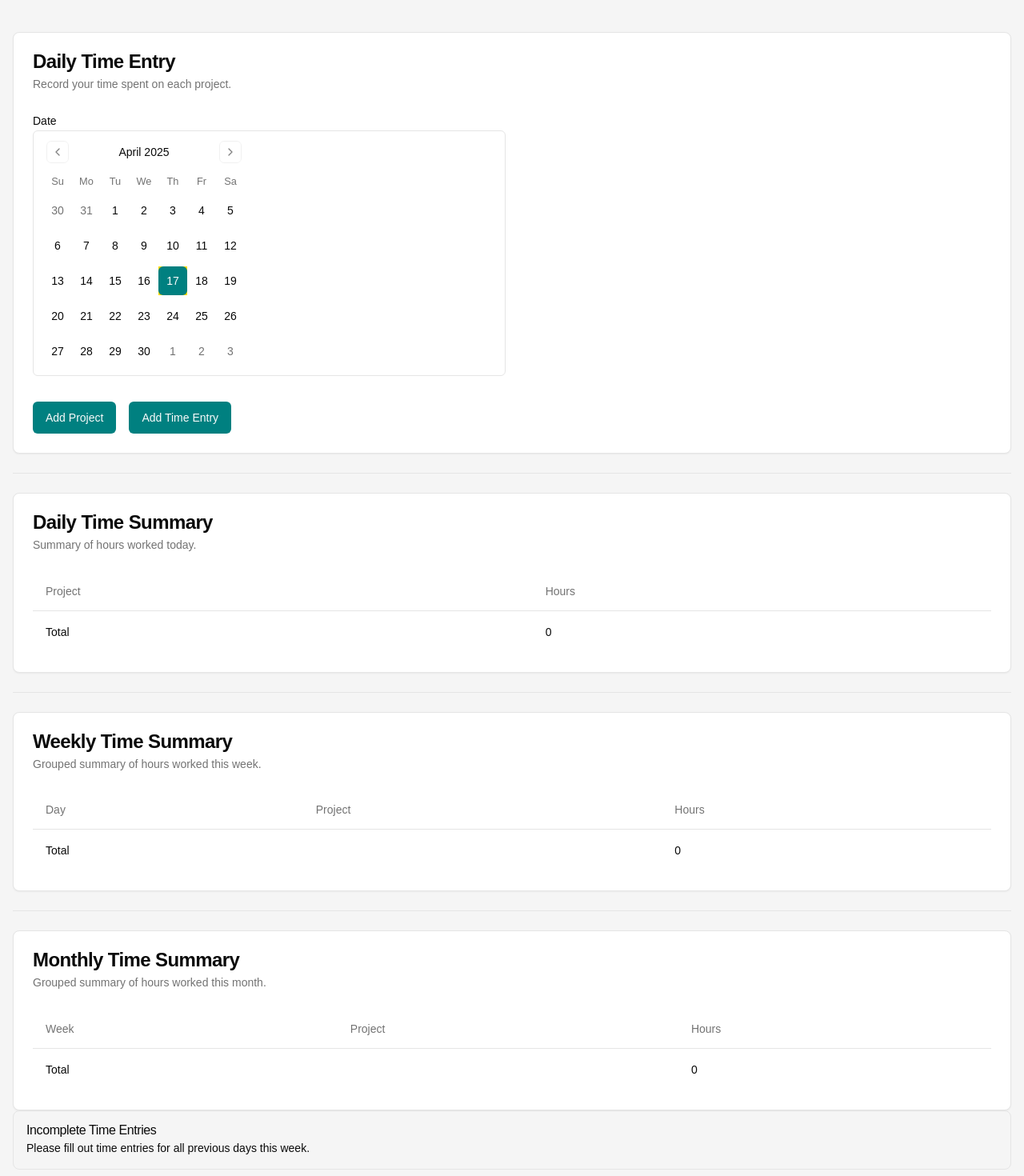
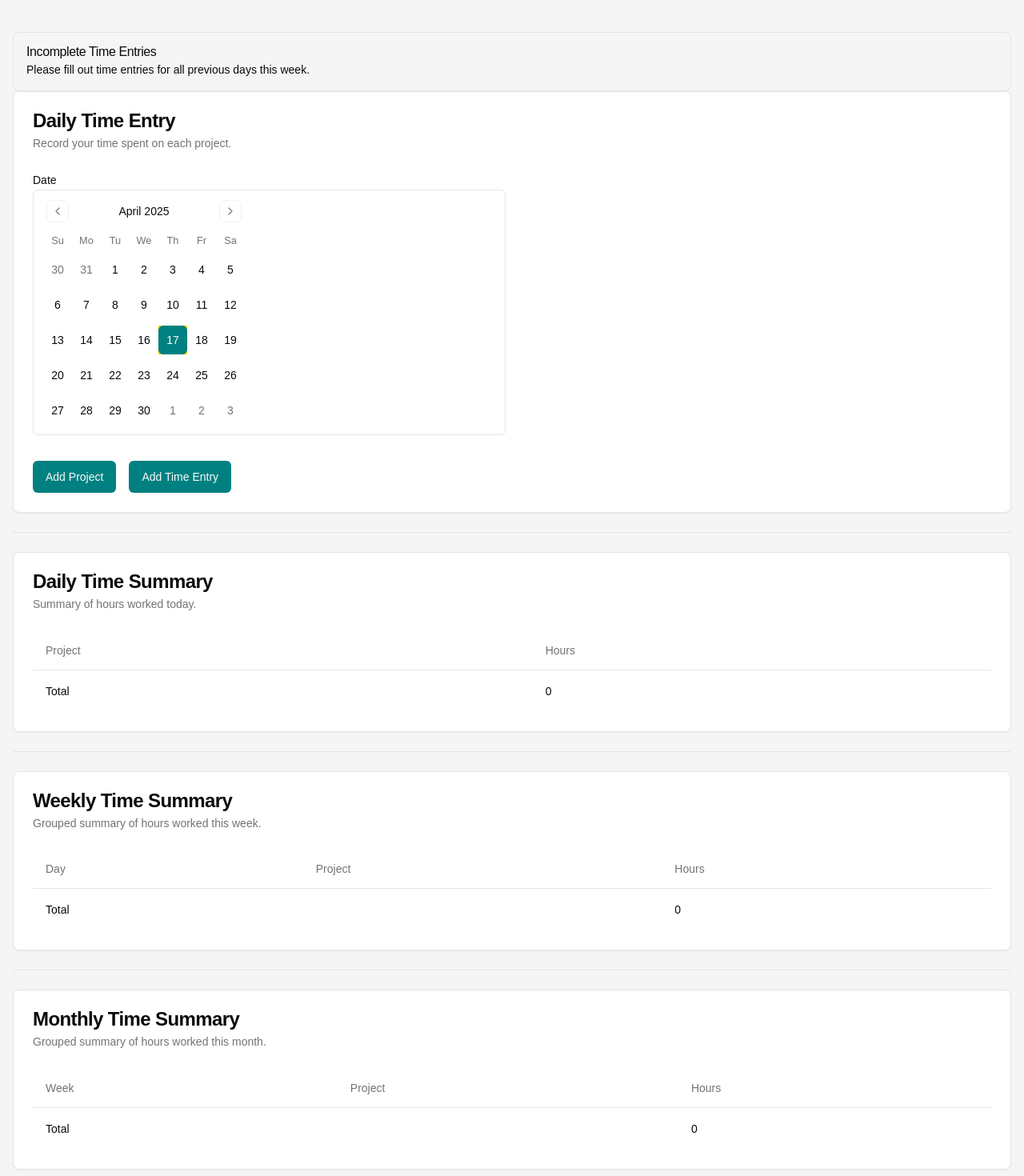
Before and after one commit to aangel-sama/CyD-Registro-de-horas, a Next.js app: page / in a window 1280 px wide. Shown: the top 1470 px of the page at 80% size. Built offline with nearby package versions, Linux system fonts and the light colour scheme.

Commit message:
puedes dejar esto en la parte superior?

```diff
--- a/src/app/page.tsx
+++ b/src/app/page.tsx
@@ -376,6 +376,12 @@ export default function Home() {
 
   return (
     <div className="container mx-auto py-10 px-4">
+       {!isWeekCompleted() && (
+        <Alert variant="warning">
+          <AlertTitle>Incomplete Time Entries</AlertTitle>
+          <AlertDescription>Please fill out time entries for all previous days this week.</AlertDescription>
+        </Alert>
+      )}
       <Card>
         <CardHeader>
           <CardTitle>Daily Time Entry</CardTitle>
@@ -528,12 +534,6 @@ export default function Home() {
         title="Monthly Time Summary"
         description="Grouped summary of hours worked this month."
       />
-       {!isWeekCompleted() && (
-        <Alert variant="warning">
-          <AlertTitle>Incomplete Time Entries</AlertTitle>
-          <AlertDescription>Please fill out time entries for all previous days this week.</AlertDescription>
-        </Alert>
-      )}
     </div>
   );
 }
```
